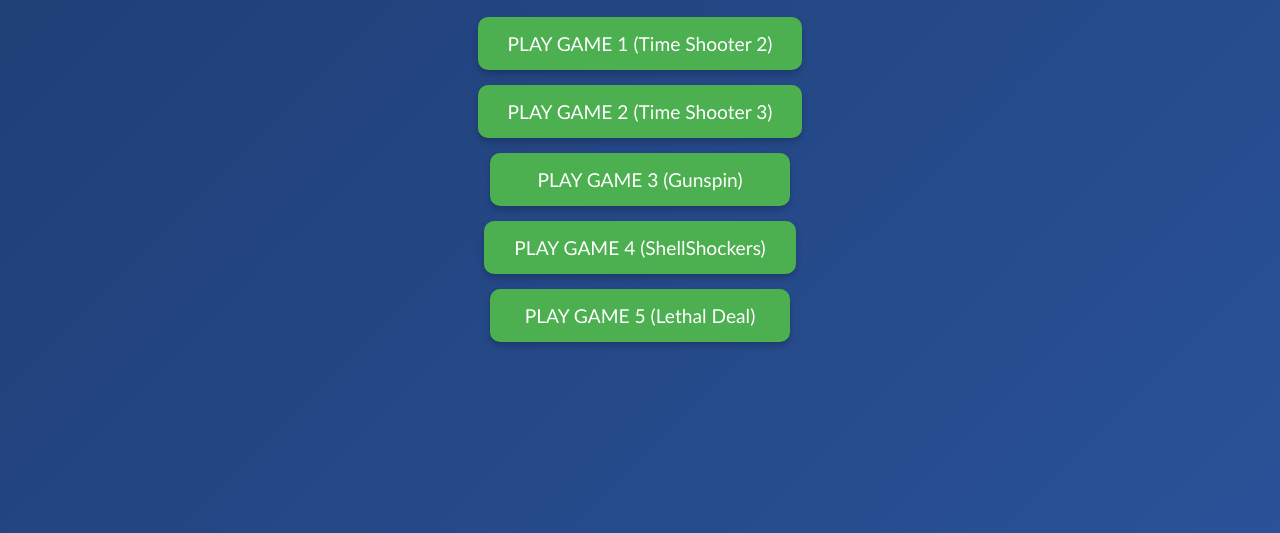
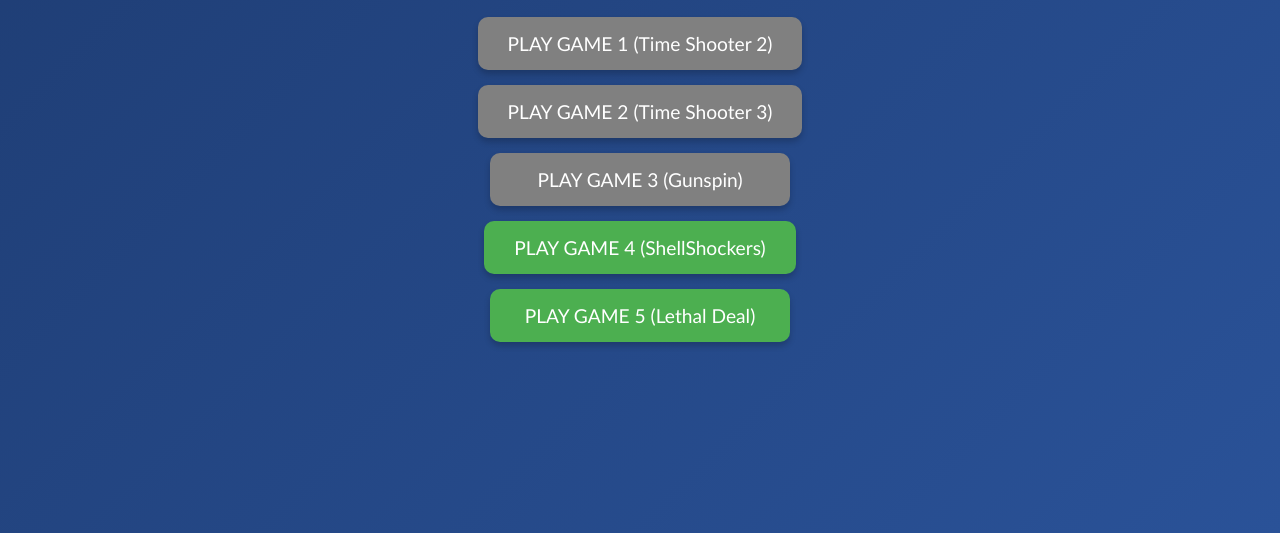
Before and after one commit to Will10145/coolgamething, a plain HTML site: page index.html in a window 1280 px wide. Shown: the part 267-800 px from the top of the page. Drawn offline with Linux system fonts and the light colour scheme.

Commit message:
Disabled button css

```diff
--- a/static/styles.css
+++ b/static/styles.css
@@ -45,3 +45,8 @@ body {
     outline: none;
     box-shadow: 0 0 0 4px #cbd6ee;
   }
+
+  .c-button:disabled {
+    background-color: grey;
+    cursor: not-allowed;
+  }
```
